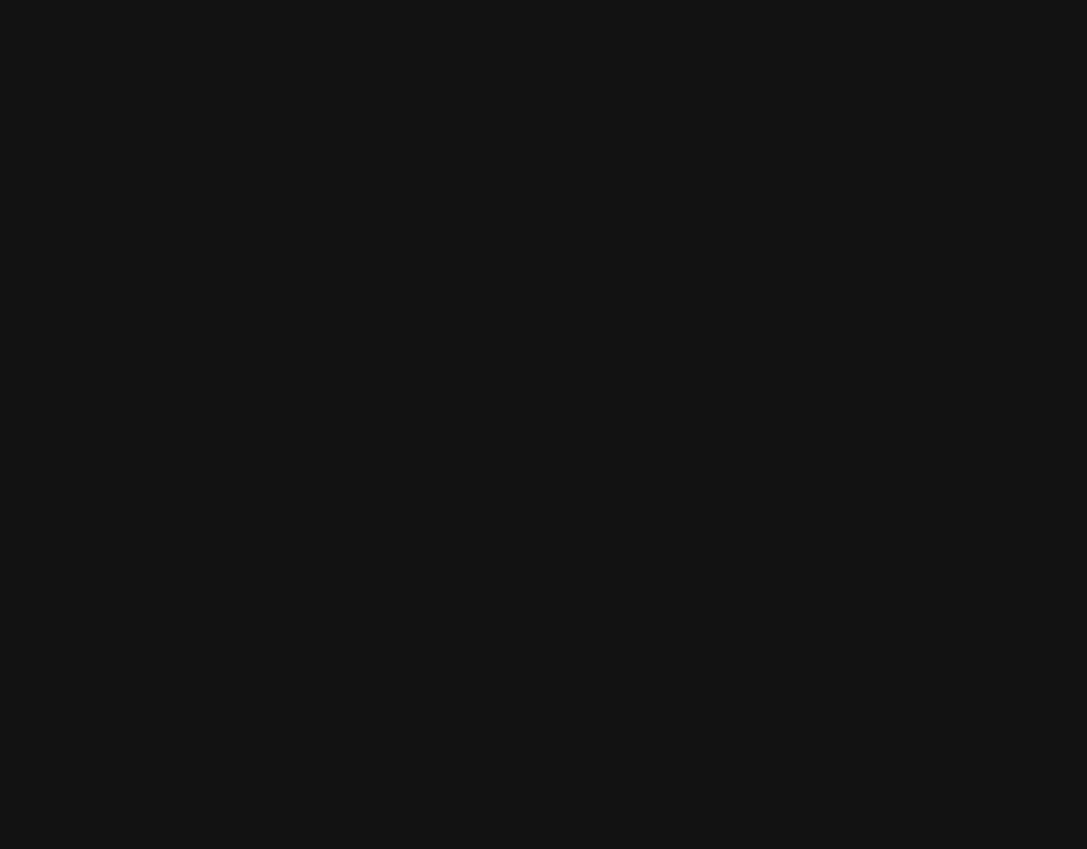
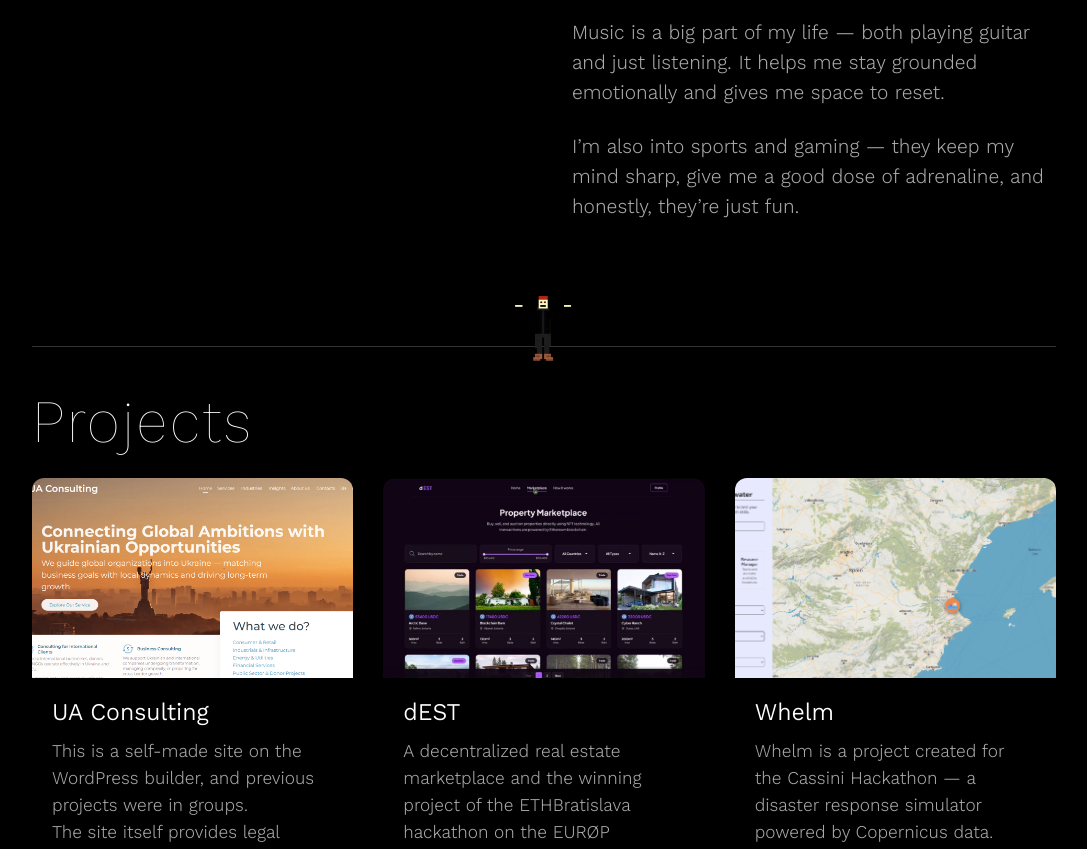
Before and after one commit to bromscandium/portfolio, a React (Vite) app: page / in a window 1280 px wide. Before the commit this address had no page. Shown: the part 1940-2789 px from the top of the page, without its empty margins (96-1183 px from the left). Before the commit the page ends 800 px from the top, so only its background shows below. Built offline with nearby package versions, Linux system fonts and the light colour scheme.

Commit message:
new website

```diff
--- a/package.json
+++ b/package.json
@@ -1,7 +1,7 @@
 {
   "name": "portfolio",
-  "homepage": "https://bromscandium.github.io/portfolio/",
-  "version": "1.1.4",
+  "homepage": "https://bromscandium.com",
+  "version": "2.1.1",
   "type": "module",
   "scripts": {
     "dev": "vite",
--- a/src/App.jsx
+++ b/src/App.jsx
@@ -27,7 +27,7 @@ function App() {
     return (
         <Router>
             <Routes>
-                <Route path="/portfolio/" element={<Home/>}/>
+                <Route path="/" element={<Home/>}/>
             </Routes>
         </Router>
     );
--- a/src/data/listData.js
+++ b/src/data/listData.js
@@ -7,8 +7,36 @@ import weatherai from "/weather-ai.png";
 import digitalkraj from "/digitalkraj.png";
 import whelm from "/whelm.png";
 import jigsawsudoku from "/jigsawsudoku.png";
+import dest from "/dest.png";
+import uaconsulting from "/uaconsulting.png";
 
 const listData = [
+    {
+        id: 11,
+        image: uaconsulting,
+        title: "UA Consulting",
+        description: [
+            "This is a self-made site on the WordPress builder, and previous projects were in groups.",
+            "The site itself provides legal consulting services in various fields.",
+            "This project was built from the very beginning: from connecting the hosting to the design structure."
+        ],
+        technologies: ["Wordpress", "Vamtam Builder"],
+        live: "uaconsulting.eu",
+        github: null
+    },
+    {
+        id: 10,
+        image: dest,
+        title: "dEST",
+        description: [
+            "A decentralized real estate marketplace and the winning project of the ETHBratislava hackathon on the EURØP Challenge track.",
+            "It allows users to list, buy, and auction properties as NFTs, with transactions powered by Solidity smart contracts.",
+            "The platform ensures transparency, reduces commission fees, and simplifies the property exchange process through blockchain technology."
+        ],
+        technologies: ["React", "Python", "Solidity", "MetaMask", "Uvicorn", "MapLibre", "SCSS", "Webpack"],
+        live: null,
+        github: "https://github.com/bromscandium/eth-bratislava"
+    },
     {
         id: 9,
         image: whelm,
--- a/vite.config.js
+++ b/vite.config.js
@@ -2,6 +2,6 @@ import { defineConfig } from 'vite'
 import react from '@vitejs/plugin-react'
 
 export default defineConfig({
-    base: '/portfolio/',
+    base: '/',
     plugins: [react()],
 })
```
Also changed, not shown: public/dest.png (added), public/uaconsulting.png (added).
